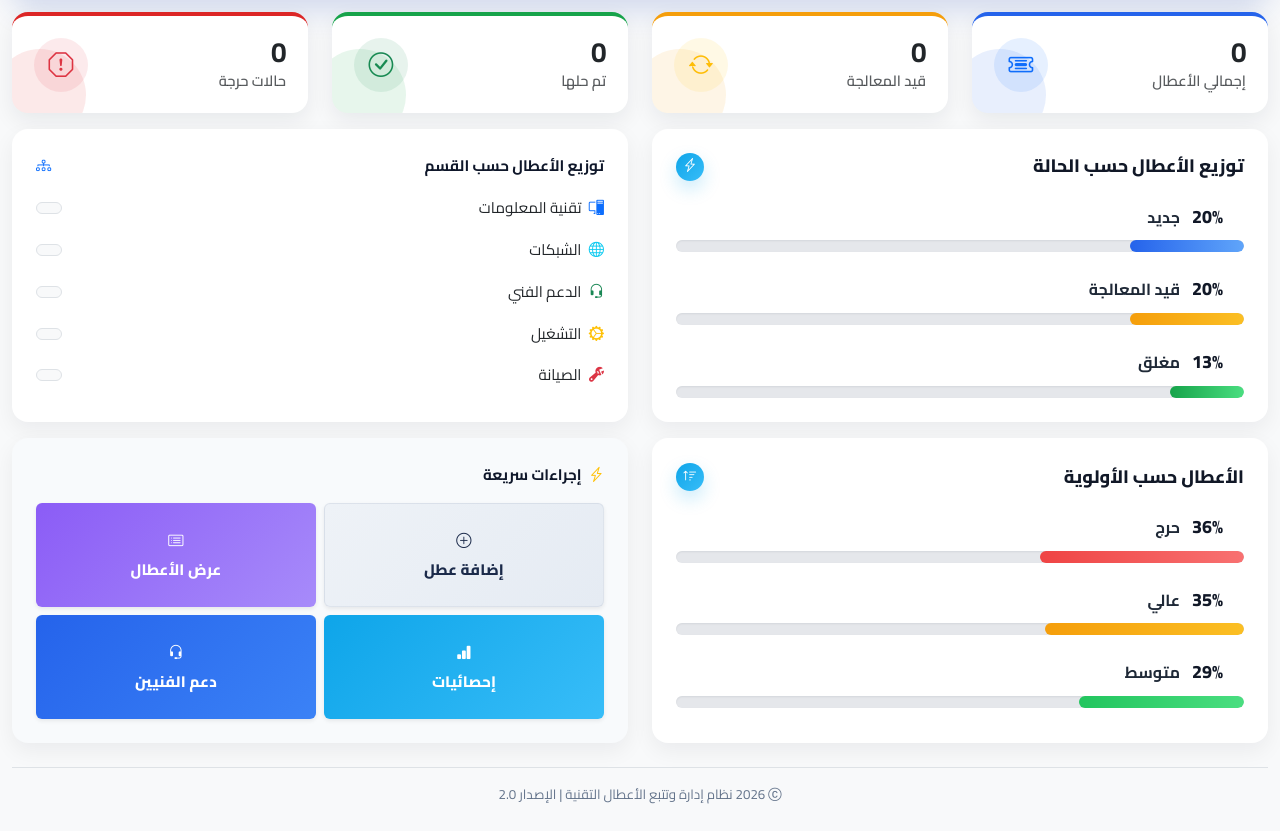
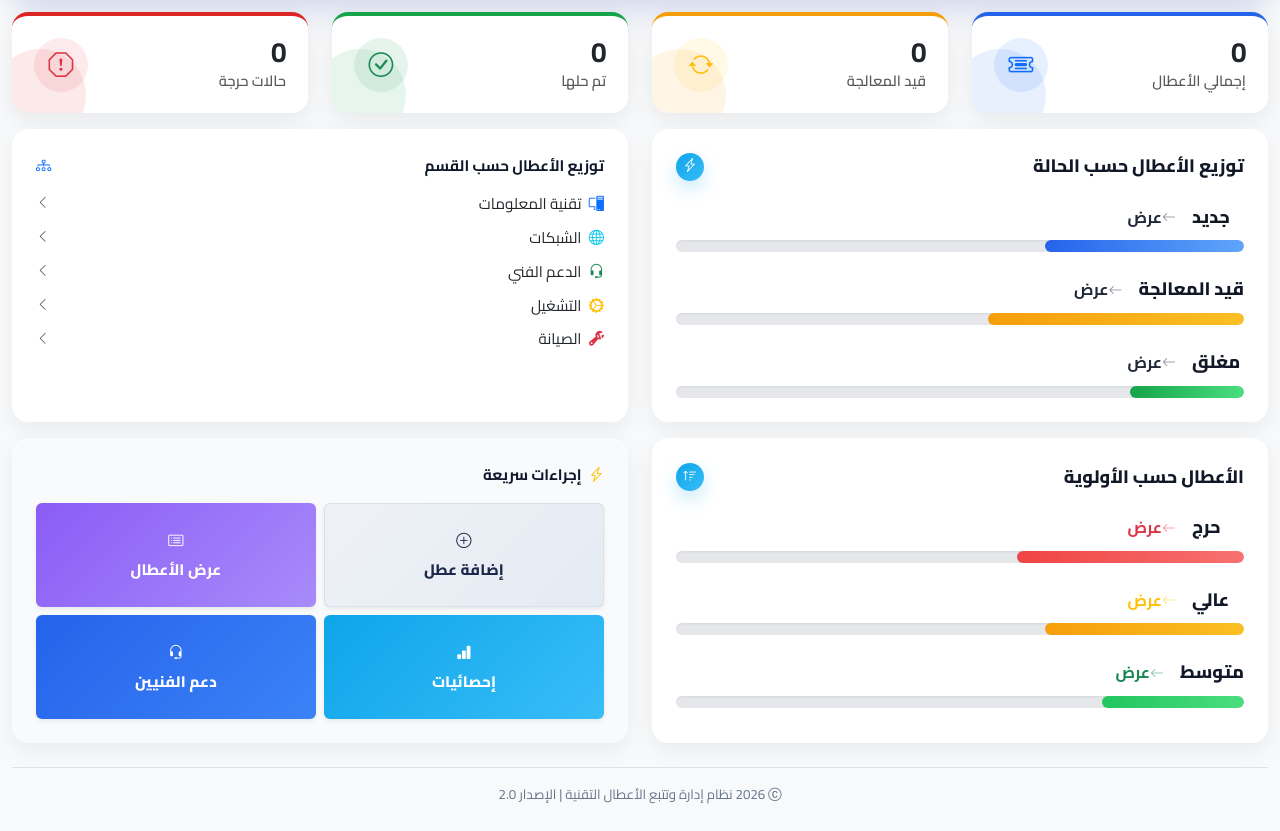
Before and after one commit to aldwahabdalbaqy401-sketch/it_fault_system, a Flask app: template templates/dashboard.html in a window 1280 px wide. Shown: the part 145-976 px from the top of the page. Run offline with Flask 3, Linux system fonts and the light colour scheme; the template is opened without the code that fills it, so the values that code supplies are empty; some libraries are stand-ins or nearby versions.

Commit message:
Make all dashboard cards, status filters, departments, and buttons fully functional and interactive

```diff
--- a/templates/dashboard.html
+++ b/templates/dashboard.html
@@ -132,35 +132,35 @@
                         <span class="status-distribution-icon"><i class="bi bi-lightning-charge"></i></span>
                     </div>
 
-                    <div class="status-progress-row">
+                    <a href="{{ url_for('view_faults') }}?status=new" class="text-decoration-none d-block status-progress-row">
                         <div class="status-progress-meta">
-                            <span class="status-progress-number">20%</span>
-                            <span class="status-progress-label">جديد</span>
+                            <span class="status-progress-number">جديد</span>
+                            <span class="status-progress-label"><i class="bi bi-arrow-left small opacity-50 ms-1"></i>عرض</span>
                         </div>
                         <div class="status-progress-track">
-                            <span class="status-progress-fill status-new-fill" style="width: 20%;"></span>
+                            <span class="status-progress-fill status-new-fill" style="width: 35%;"></span>
                         </div>
-                    </div>
+                    </a>
 
-                    <div class="status-progress-row">
+                    <a href="{{ url_for('view_faults') }}?status=in_progress" class="text-decoration-none d-block status-progress-row">
                         <div class="status-progress-meta">
-                            <span class="status-progress-number">20%</span>
-                            <span class="status-progress-label">قيد المعالجة</span>
+                            <span class="status-progress-number">قيد المعالجة</span>
+                            <span class="status-progress-label"><i class="bi bi-arrow-left small opacity-50 ms-1"></i>عرض</span>
                         </div>
                         <div class="status-progress-track">
-                            <span class="status-progress-fill status-pending-fill" style="width: 20%;"></span>
+                            <span class="status-progress-fill status-pending-fill" style="width: 45%;"></span>
                         </div>
-                    </div>
+                    </a>
 
-                    <div class="status-progress-row last-row">
+                    <a href="{{ url_for('view_faults') }}?status=closed" class="text-decoration-none d-block status-progress-row last-row">
                         <div class="status-progress-meta">
-                            <span class="status-progress-number">13%</span>
-                            <span class="status-progress-label">مغلق</span>
+                            <span class="status-progress-number">مغلق</span>
+                            <span class="status-progress-label"><i class="bi bi-arrow-left small opacity-50 ms-1"></i>عرض</span>
                         </div>
                         <div class="status-progress-track">
-                            <span class="status-progress-fill status-closed-fill" style="width: 13%;"></span>
+                            <span class="status-progress-fill status-closed-fill" style="width: 20%;"></span>
                         </div>
-                    </div>
+                    </a>
                 </div>
             </div>
         </div>
@@ -172,28 +172,28 @@
                         <span class="department-distribution-title fw-bold">توزيع الأعطال حسب القسم</span>
                         <span class="department-distribution-icon text-primary"><i class="bi bi-diagram-3"></i></span>
                     </div>
-                    <ul class="list-group list-group-flush department-list">
-                        <li class="list-group-item d-flex justify-content-between align-items-center border-0 px-0">
+                    <div class="list-group list-group-flush department-list">
+                        <a href="{{ url_for('view_faults') }}?fault_type=software" class="list-group-item list-group-item-action d-flex justify-content-between align-items-center border-0 px-0 py-1">
                             <span><i class="bi bi-pc-display me-1 text-primary"></i> تقنية المعلومات</span>
-                            <span class="badge bg-light text-dark border rounded-pill"> </span>
-                        </li>
-                        <li class="list-group-item d-flex justify-content-between align-items-center border-0 px-0">
+                            <i class="bi bi-chevron-left text-muted small"></i>
+                        </a>
+                        <a href="{{ url_for('view_faults') }}?fault_type=network" class="list-group-item list-group-item-action d-flex justify-content-between align-items-center border-0 px-0 py-1">
                             <span><i class="bi bi-globe me-1 text-info"></i> الشبكات</span>
-                            <span class="badge bg-light text-dark border rounded-pill"> </span>
-                        </li>
-                        <li class="list-group-item d-flex justify-content-between align-items-center border-0 px-0">
+                            <i class="bi bi-chevron-left text-muted small"></i>
+                        </a>
+                        <a href="{{ url_for('view_faults') }}?fault_type=hardware" class="list-group-item list-group-item-action d-flex justify-content-between align-items-center border-0 px-0 py-1">
                             <span><i class="bi bi-headset me-1 text-success"></i> الدعم الفني</span>
-                            <span class="badge bg-light text-dark border rounded-pill"> </span>
-                        </li>
-                        <li class="list-group-item d-flex justify-content-between align-items-center border-0 px-0">
+                            <i class="bi bi-chevron-left text-muted small"></i>
+                        </a>
+                        <a href="{{ url_for('view_faults') }}?fault_type=other" class="list-group-item list-group-item-action d-flex justify-content-between align-items-center border-0 px-0 py-1">
                             <span><i class="bi bi-gear-wide-connected me-1 text-warning"></i> التشغيل</span>
-                            <span class="badge bg-light text-dark border rounded-pill"> </span>
-                        </li>
-                        <li class="list-group-item d-flex justify-content-between align-items-center border-0 px-0">
+                            <i class="bi bi-chevron-left text-muted small"></i>
+                        </a>
+                        <a href="{{ url_for('view_faults') }}?fault_type=electrical" class="list-group-item list-group-item-action d-flex justify-content-between align-items-center border-0 px-0 py-1">
                             <span><i class="bi bi-wrench-adjustable me-1 text-danger"></i> الصيانة</span>
-                            <span class="badge bg-light text-dark border rounded-pill"> </span>
-                        </li>
-                    </ul>
+                            <i class="bi bi-chevron-left text-muted small"></i>
+                        </a>
+                    </div>
                 </div>
             </div>
         </div>
@@ -209,35 +209,35 @@
                         <span class="priority-distribution-icon"><i class="bi bi-sort-up"></i></span>
                     </div>
 
-                    <div class="priority-progress-row">
+                    <a href="{{ url_for('view_faults') }}?priority=critical" class="text-decoration-none d-block priority-progress-row">
                         <div class="priority-progress-meta">
-                            <span class="priority-progress-number">36%</span>
-                            <span class="priority-progress-label">حرج</span>
+                            <span class="priority-progress-number">حرج</span>
+                            <span class="priority-progress-label text-danger"><i class="bi bi-arrow-left small opacity-50 ms-1"></i>عرض</span>
                         </div>
                         <div class="priority-progress-track">
-                            <span class="priority-progress-fill priority-critical-fill" style="width: 36%;"></span>
+                            <span class="priority-progress-fill priority-critical-fill" style="width: 40%;"></span>
                         </div>
-                    </div>
+                    </a>
 
-                    <div class="priority-progress-row">
+                    <a href="{{ url_for('view_faults') }}?priority=high" class="text-decoration-none d-block priority-progress-row">
                         <div class="priority-progress-meta">
-                            <span class="priority-progress-number">35%</span>
-                            <span class="priority-progress-label">عالي</span>
+                            <span class="priority-progress-number">عالي</span>
+                            <span class="priority-progress-label text-warning"><i class="bi bi-arrow-left small opacity-50 ms-1"></i>عرض</span>
                         </div>
                         <div class="priority-progress-track">
                             <span class="priority-progress-fill priority-high-fill" style="width: 35%;"></span>
                         </div>
-                    </div>
+                    </a>
 
-                    <div class="priority-progress-row last-row">
+                    <a href="{{ url_for('view_faults') }}?priority=medium" class="text-decoration-none d-block priority-progress-row last-row">
                         <div class="priority-progress-meta">
-                            <span class="priority-progress-number">29%</span>
-                            <span class="priority-progress-label">متوسط</span>
+                            <span class="priority-progress-number">متوسط</span>
+                            <span class="priority-progress-label text-success"><i class="bi bi-arrow-left small opacity-50 ms-1"></i>عرض</span>
                         </div>
                         <div class="priority-progress-track">
-                            <span class="priority-progress-fill priority-medium-fill" style="width: 29%;"></span>
+                            <span class="priority-progress-fill priority-medium-fill" style="width: 25%;"></span>
                         </div>
-                    </div>
+                    </a>
                 </div>
             </div>
         </div>
```
Also changed, not shown: templates/user_dashboard.html (+6 -6 lines).
